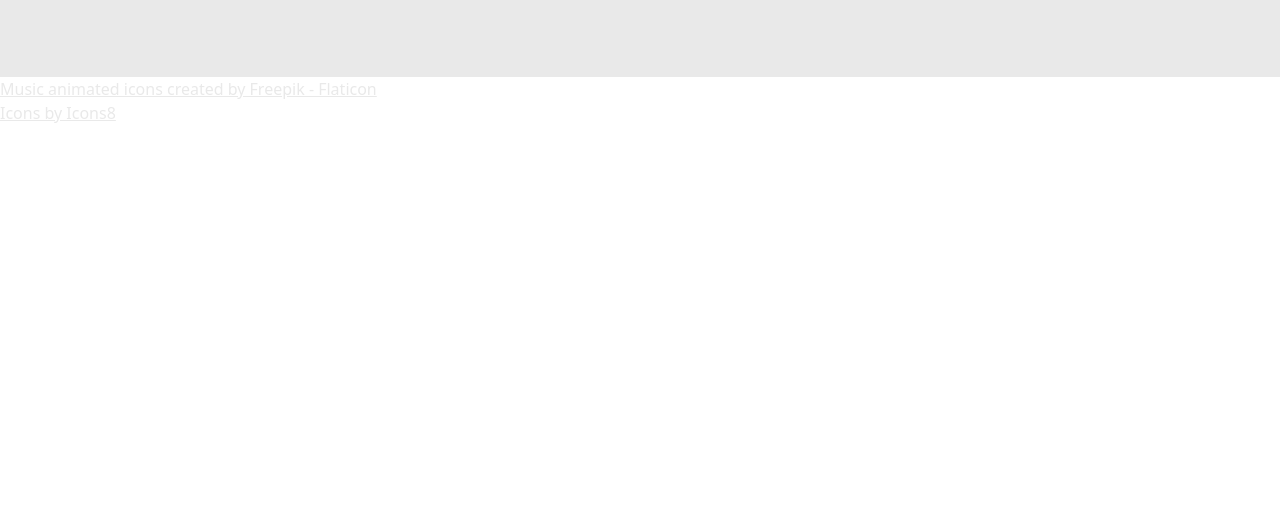
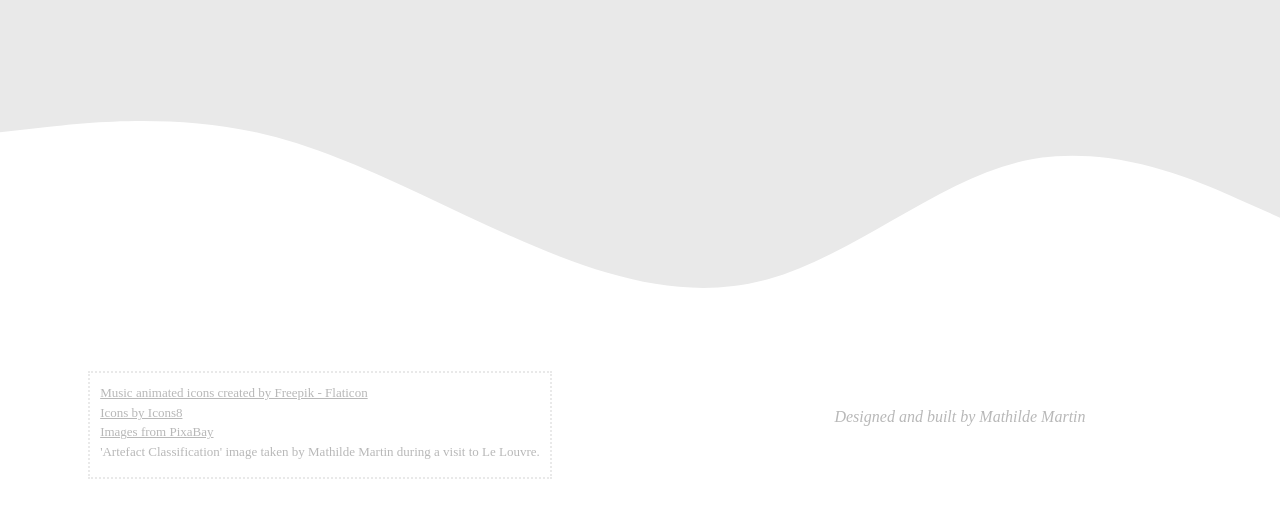
Before and after one commit to m-mathilde34/m-mathilde34.github.io, a website: page index.html in a window 1280 px wide. Shown: the part 3400-3918 px from the top of the page. Before the commit the page ends 3525 px from the top, so only its background shows below. Drawn offline with Linux system fonts and the light colour scheme.

Commit message:
Implemented the footer section

```diff
--- a/index.html
+++ b/index.html
@@ -279,12 +279,43 @@
 <!-- CONTACT ME END -->
 
 <!-- FOOTER SECTION -->
+<svg xmlns="http://www.w3.org/2000/svg" viewBox="0 0 1440 320"><path fill="#E9E9E9" fill-opacity="1" d="M0,96L48,90.7C96,85,192,75,288,96C384,117,480,171,576,213.3C672,256,768,288,864,261.3C960,235,1056,149,1152,128C1248,107,1344,149,1392,170.7L1440,192L1440,0L1392,0C1344,0,1248,0,1152,0C1056,0,960,0,864,0C768,0,672,0,576,0C480,0,384,0,288,0C192,0,96,0,48,0L0,0Z"></path></svg>
+<section id="footer" class="footer">
 
-<a href="https://www.flaticon.com/free-animated-icons/music" title="music animated icons">Music animated icons created by Freepik - Flaticon</a>
-<br >
-<a target="_blank" href="https://icons8.com">Icons by Icons8</a>
-    <script src="assets/js/bootstrap.bundle.js"></script>
+    <div class="container-fluid text-center">
+        <div class="row align-items">
 
+            <!--LEFT BLOCK-->
+            <div class="col-md-6 credits-block">
+                <div class="credits">
+                    <div class="row">
+                        <a href="https://www.flaticon.com/free-animated-icons/music" title="music animated icons">Music animated icons created by Freepik - Flaticon</a>
+                    </div>
+                    <div class="row">
+                        <a target="_blank" href="https://icons8.com">Icons by Icons8</a>
+                    </div>
+                    <div class="row">
+                        <a href="https://pixabay.com/">Images from PixaBay</a>
+                    </div>
+                    <div class="row">
+                        <p>'Artefact Classification' image taken by Mathilde Martin during a visit to Le Louvre.</p>
+                    </div>
+                </div>
+            </div>
+
+            <!--RIGHT DESCRIPTION BLOCK-->
+            <div class="col-md-6 design-info">
+                <div class="row"><br ></div>
+                <div class="row"><p>Designed and built by Mathilde Martin</p></div>
+                <div class="row"><br ></div>
+            </div>
+
+        </div>
+    </div>
+
+</section>
 <!-- FOOTER END -->
+
+<script src="assets/js/bootstrap.bundle.js"></script>
 </body>
 </html>
--- a/scss/sections/_contact-me.scss
+++ b/scss/sections/_contact-me.scss
@@ -4,7 +4,6 @@
 
     font-family: serif;
     background-color: $primary;
-    padding-bottom: 30px;
     text-align: center;
 
     .container-fluid {
--- /dev/null
+++ b/scss/sections/_footer.scss
@@ -0,0 +1,46 @@
+@use '../custom' as *;
+
+.footer {
+
+    background-color: white;
+    padding-bottom: 60px;
+    padding-top: 40px;
+    font-family: serif;
+    color: $secondary;
+
+    .credits-block {
+
+        display: flex;
+        flex-direction: column;
+        justify-content: center;
+        align-content: center;
+        align-items: center;
+
+        .credits {
+            padding-left: 10px;
+            padding-right: 10px;
+            padding-top: 10px;
+            border: 2px dotted $primary;
+            font-size: small;
+            display: inline-block;
+            text-align: left;
+
+            a {
+                color: $secondary;
+            }
+        }
+
+    }
+
+    .design-info {
+
+        display: flex;
+        flex-direction: column;
+        justify-content: center;
+
+        p {
+            font-style: italic;
+        }
+    }
+
+}
--- a/scss/style.scss
+++ b/scss/style.scss
@@ -10,3 +10,4 @@
 @use 'sections/education';
 @use 'sections/portfolio-section';
 @use 'sections/contact-me';
+@use 'sections/footer'
```
Also changed, not shown: assets/css/style.css, 1 other file.
